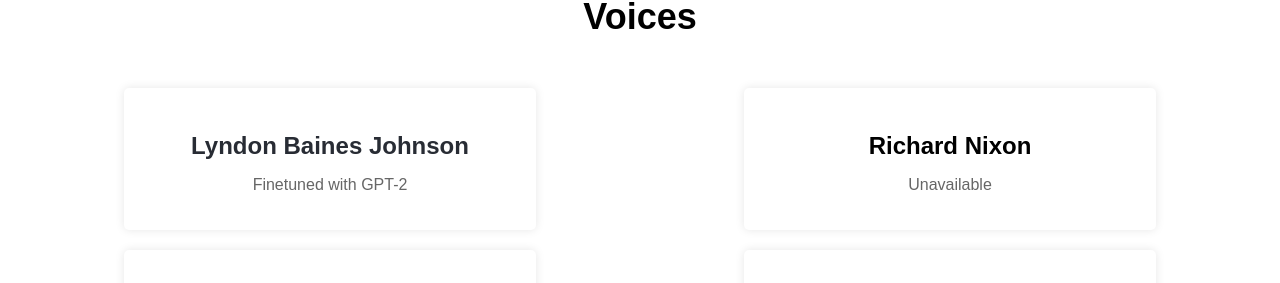
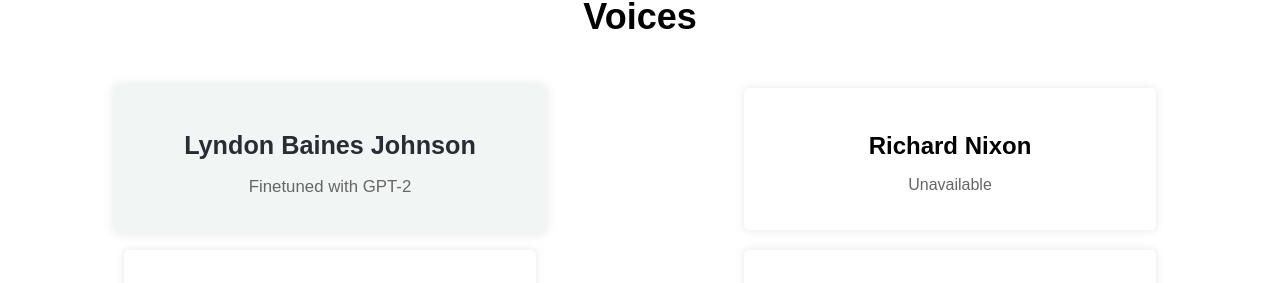
Before and after one commit to kanepickrell/eras, a React (Create React App) app in the folder frontend/: page / in a window 1280 px wide. In both pictures the pointer is over the element 330 px from the left and 633 px from the top of the page. Shown: the part 475-758 px from the top of the page. Built offline with nearby package versions, Linux system fonts and the light colour scheme.

Commit message:
added hover to landing page features

```diff
--- a/frontend/src/landingStyles.css
+++ b/frontend/src/landingStyles.css
@@ -65,6 +65,11 @@
     max-width: 30%;
 }
 
+.feature:hover {
+    transform: scale(1.05);
+    background-color: rgba(122, 159, 134, 0.1);
+}
+
 .feature h3 {
     font-size: 24px;
     margin-bottom: 10px;
```
Also changed, not shown: 1 other file (tests, documents, lock files or other folders).
